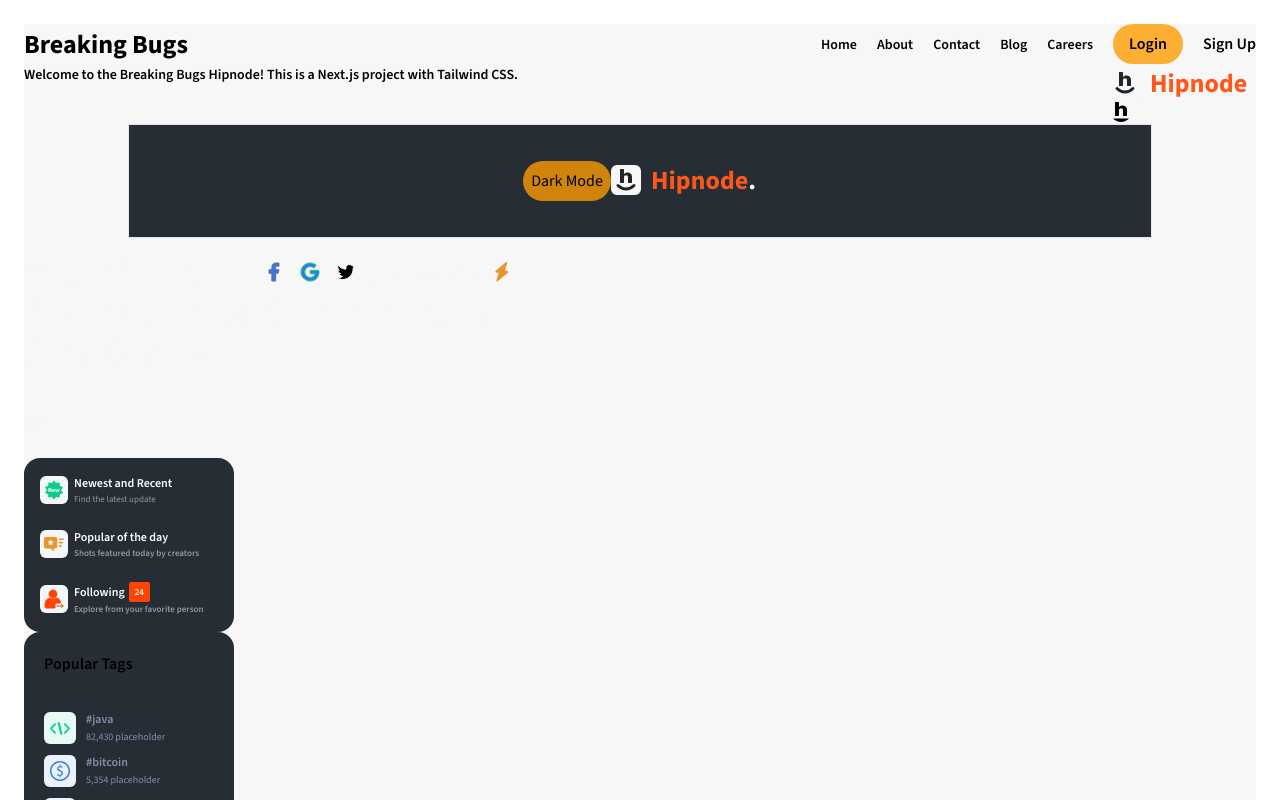
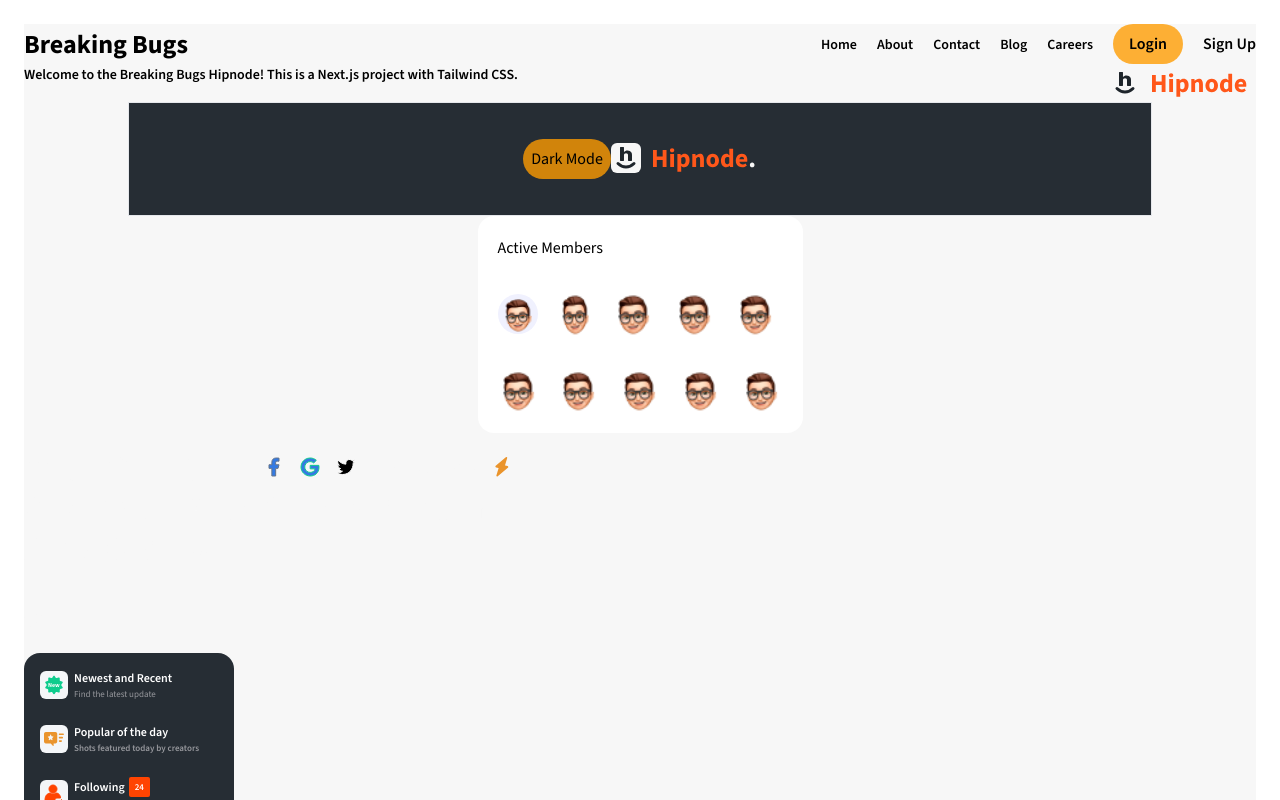
Before and after one commit to KamsiyonnaObi/Hip-node, a Next.js app: page / in a window 1280 px wide. Shown: the top 800 px of the page. Built offline with nearby package versions, Linux system fonts and the light colour scheme; no server answers.

Commit message:
feat: Active Member Component

```diff
--- a/app/page.tsx
+++ b/app/page.tsx
@@ -5,13 +5,13 @@ import PopularTags from "@/components/home/PopularTags";
 import Sidebar from "@/components/home/Sidebar";
 import FillIcon from "@/components/icons/FillIcon";
 import { Logo } from "@/components/icons/Logo";
-import { LogoIcon } from "@/components/icons/LogoIcon";
 import OutlineIcon from "@/components/icons/OutlineIcon";
 import { Button } from "@/components/ui/Button";
 import { Input } from "@/components/form/Input";
 import PinnedGroup from "@/components/home/PinnedGroup";
 
 import { useSession, signIn, signOut } from "next-auth/react";
+import ActiveMembers from "@/components/group/ActiveMembers";
 
 export default function Home() {
   const { data: session } = useSession();
@@ -102,10 +102,8 @@ export default function Home() {
           </div>
           <div>
             <Logo />
-            <LogoIcon />
           </div>
         </div>
-
         <div className="mx-auto flex h-fit w-[1024px] justify-center border py-9 dark:bg-dark3">
           <div>
             <button
@@ -119,7 +117,9 @@ export default function Home() {
             <Logo />
           </div>
         </div>
-
+        <div className="flex justify-center">
+          <ActiveMembers />
+        </div>
         <div className="flex w-[500px] flex-wrap gap-4 py-6">
           <FillIcon.Rocket />
           <FillIcon.Comment />
--- /dev/null
+++ b/components/group/ActiveMembers.tsx
@@ -0,0 +1,38 @@
+import Image from "next/image";
+import React from "react";
+
+type Props = {};
+
+const ActiveMembers = (props: Props) => {
+  return (
+    <div className="flex w-[20.3125rem] flex-col gap-[0.625rem] rounded-[1rem] bg-background p-[1.25rem]">
+      <div>
+        <h2>Active Members</h2>
+      </div>
+      <div className="my-[1.5rem] flex gap-[1.31rem]">
+        <div className="h-[2.5rem] w-[2.5rem] rounded-full bg-purple10">
+          <Image
+            src="/Avatar.png"
+            width={34}
+            height={34}
+            alt="Avatar"
+            className="m-auto mt-1"
+          />
+        </div>
+        <Image src="/Avatar.png" width={34} height={34} alt="Avatar" />
+        <Image src="/Avatar.png" width={40} height={40} alt="Avatar" />
+        <Image src="/Avatar.png" width={40} height={40} alt="Avatar" />
+        <Image src="/Avatar.png" width={40} height={40} alt="Avatar" />
+      </div>
+      <div className="flex gap-[1.31rem]">
+        <Image src="/Avatar.png" width={40} height={40} alt="Avatar" />
+        <Image src="/Avatar.png" width={40} height={40} alt="Avatar" />
+        <Image src="/Avatar.png" width={40} height={40} alt="Avatar" />
+        <Image src="/Avatar.png" width={40} height={40} alt="Avatar" />
+        <Image src="/Avatar.png" width={40} height={40} alt="Avatar" />
+      </div>
+    </div>
+  );
+};
+
+export default ActiveMembers;
```
